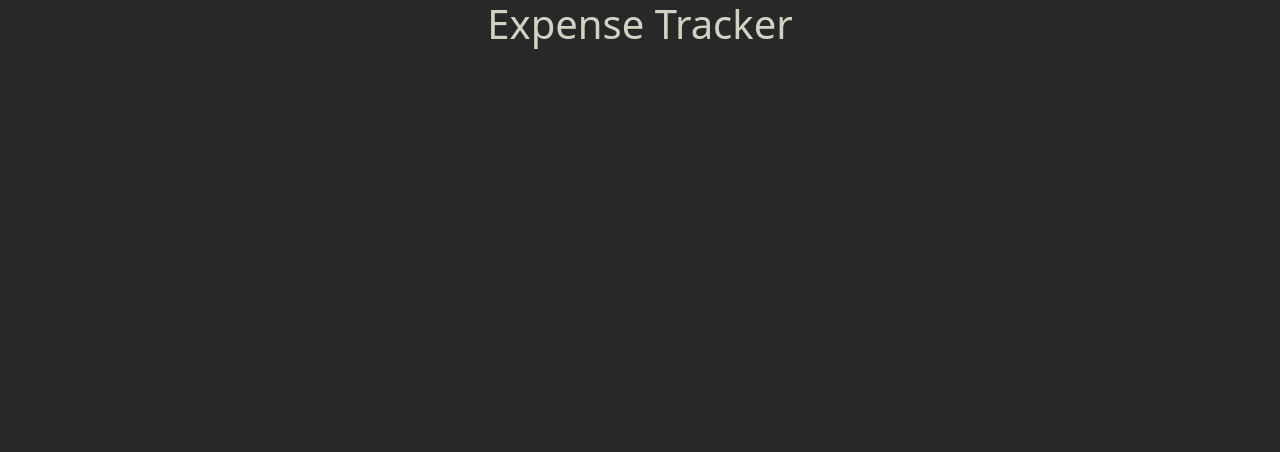
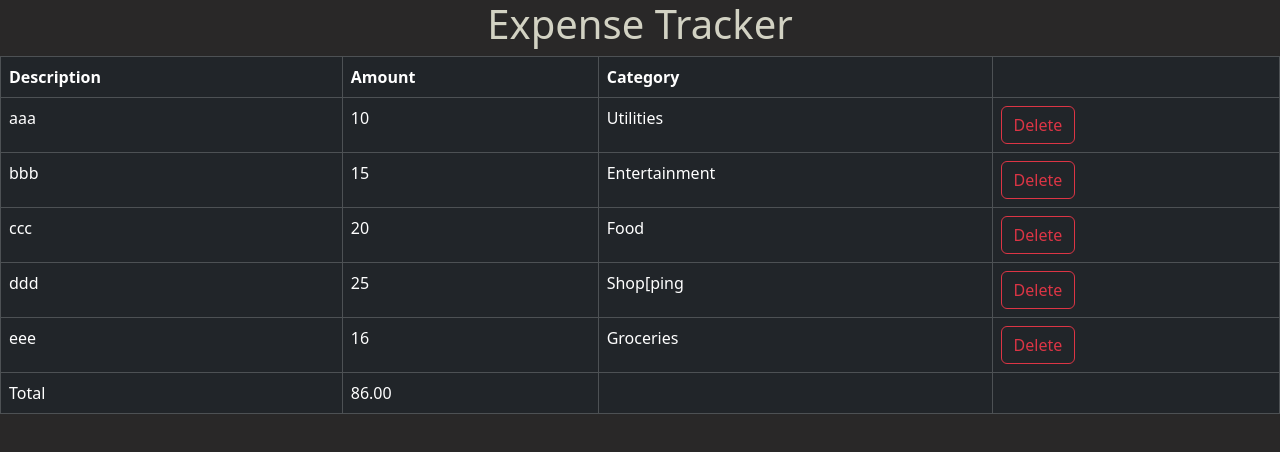
Before and after one commit to n-see/ExpenceReact, a React (Vite) app in the folder expenseReact/: page / in a window 1280 px wide. Shown: the top 452 px of the page. Built offline with nearby package versions, Linux system fonts and the light colour scheme.

Commit message:
created delete function

```diff
--- a/expenseReact/src/App.tsx
+++ b/expenseReact/src/App.tsx
@@ -1,9 +1,24 @@
+import { useState } from "react"
+import ExpenseList from "./expense-tracker/components/ExpenseList"
 
 
 const App = () => {
+
+  const [dummyExpensesArray, setDummyExpensesArray] = useState([
+    {id: 1, description: 'aaa', amount:10, category: 'Utilities'},
+    {id: 2, description: 'bbb', amount:15, category: 'Entertainment'},
+    {id: 3, description: 'ccc', amount:20, category: 'Food'},
+    {id: 4, description: 'ddd', amount:25, category: 'Shop[ping'},
+    {id: 5, description: 'eee', amount:16, category: 'Groceries'},
+  ])
+
+  const handleDelete = (id:number) => {
+    setDummyExpensesArray(dummyExpensesArray.filter(expense => expense.id != id))
+  }
   return (
     <>
       <h1 className="text-center">Expense Tracker</h1>
+      <ExpenseList expenses={dummyExpensesArray} onDelete={handleDelete}/>
     </>
   )
 }
--- a/expenseReact/src/expense-tracker/components/ExpenseList.tsx
+++ b/expenseReact/src/expense-tracker/components/ExpenseList.tsx
@@ -1,11 +1,50 @@
-
-
-const ExpenseList = () => {
-  return (
-    <>
-
-    </>
-  )
+interface Expense {
+    id: number;
+    description: string;
+    amount: number;
+    category: string;
 }
 
-export default ExpenseList
+interface ExpenseProps {
+    expenses: Expense [];
+    onDelete: (id: number) => void
+}
+
+const ExpenseList = ({expenses, onDelete}:ExpenseProps) => {
+    return (
+        <>
+            <table className="table table-dark table-bordered">
+                <thead>
+                    <tr>
+                        <th scope="col">Description</th>
+                        <th scope="col">Amount</th>
+                        <th scope="col">Category</th>
+                        <th scope="col"></th>
+                    </tr>
+                </thead>
+                <tbody>
+                    {expenses.map(expense => <tr key={expense.id}>
+                    <td>{expense.description}</td>
+                    <td>{expense.amount}</td>
+                    <td>{expense.category}</td>
+                    <td>
+                        <button className="btn btn-outline-danger" onClick={()=> onDelete(expense.id)}>Delete</button>
+                    </td>
+
+                    </tr>)}
+                </tbody>
+
+                <tfoot>
+                    <tr>
+                        <td>Total</td>
+                        <td>{expenses.reduce((acc, expense)=> expense.amount + acc,0).toFixed(2)}</td>
+                        <td></td>
+                        <td></td>
+                    </tr>
+                </tfoot>
+            </table>
+        </>
+    );
+};
+
+export default ExpenseList;
```
